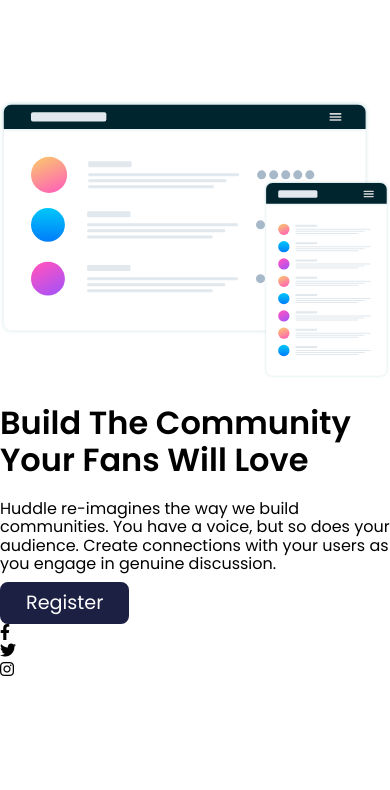
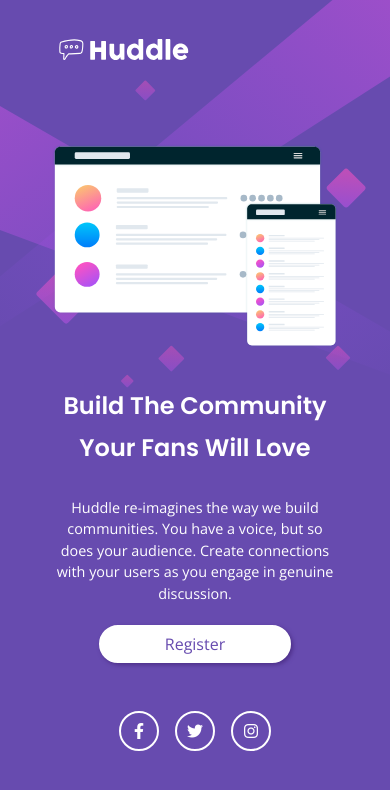
Before and after one commit to ragul0606/huddle-landing-page-with-single-introductory-section-master, a plain HTML site: page index.html in a window 390 px wide. Drawn offline with nearby package versions, Linux system fonts and the light colour scheme.

Commit message:
Mobile Layouts made

```diff
--- a/index.html
+++ b/index.html
@@ -50,14 +50,16 @@
     </header>
     <footer>
       <ul>
-        <li class="icons">
-          <i class="fa-brands fa-facebook-f"></i>
+        <li class="li-icons">
+          <a href="#" class="icons"><i class="fa-brands fa-facebook-f"></i></a>
         </li>
-        <li class="icons">
-          <i class="fa-brands fa-twitter"></i>
+
+        <li class="li-icons">
+          <a href="#" class="icons"><i class="fa-brands fa-twitter"></i></a>
         </li>
-        <li class="icons">
-          <i class="fa-brands fa-instagram"></i>
+
+        <li class="li-icons">
+          <a href="#" class="icons"><i class="fa-brands fa-instagram"></i></a>
         </li>
       </ul>
     </footer>
--- a/styles/style.css
+++ b/styles/style.css
@@ -13,8 +13,16 @@ html {
 }
 
 body {
-  font-family: "Poppins", sans-serif;
-  background-color: #fff;
+  width: 100vw;
+  height: 100vh;
+  padding: 2rem 3.25rem;
+  display: flex;
+  flex-direction: column;
+  background-image: url(../images/bg-mobile.svg);
+  background-color: var(--clr-violet);
+  background-position: top;
+  background-size: contain;
+  background-repeat: no-repeat;
 }
 
 /* global css */
@@ -42,17 +50,19 @@ li {
 
 .btn {
   display: inline-block;
-  border-radius: 8px;
-  padding: 0.5rem 1.5rem;
+  border-radius: 25px;
+  padding: 0.5rem 4rem;
   margin-top: 0.5rem;
   text-transform: capitalize;
-  font-size: 1.2rem;
+  font-family: var(--ff-open-sans);
+  font-size: 1rem;
   font-weight: 500;
   cursor: pointer;
   /* customize */
-  background-color: #1c2042;
-  color: white;
-  border: 2px solid #1c2042;
+  background-color: #fff;
+  color: var(--clr-violet);
+  border: 2px solid #fff;
+  box-shadow: 2px 2px 4px hsl(260, 49%, 36%);
 }
 
 :root {
@@ -62,7 +72,88 @@ li {
   --ff-open-sans: "Open Sans", sans-serif;
 }
 
+.navbar {
+  height: 4rem;
+}
+
+.logo {
+  width: 140px;
+}
+
+header {
+  display: flex;
+  flex-direction: column;
+  align-items: center;
+  justify-content: center;
+  margin: 3rem 0rem;
+  gap: 1rem;
+}
+
+.header-left-container {
+  width: 100%;
+}
+
+.header-img {
+  width: 100%;
+  height: auto;
+}
+
+.header-right-container {
+  display: flex;
+  flex-direction: column;
+  width: 100%;
+  align-items: center;
+  justify-content: center;
+  gap: 0.75rem;
+}
+
+.main-title {
+  font-family: var(--ff-poppins);
+  font-weight: 600;
+  color: #fff;
+  text-align: center;
+  font-size: 1.5rem;
+  line-height: 1.75;
+}
+
+.main-description {
+  text-align: center;
+  font-family: var(--ff-open-sans);
+  font-size: 0.9rem;
+  color: #fff;
+  line-height: 1.5;
+}
+
+footer {
+  height: 4rem;
+}
+
+ul {
+  display: flex;
+  flex-direction: row;
+  align-items: center;
+  justify-content: center;
+  gap: 1rem;
+  margin-bottom: 4rem;
+}
+
+.icons {
+  display: block;
+  color: #fff;
+  width: 2.5rem;
+  height: 2.5rem;
+  border: 2px solid #fff;
+  border-radius: 50%;
+  align-items: center;
+  display: flex;
+  align-items: center;
+  justify-content: center;
+}
+
 @media screen and (min-width: 576px) {
+  body {
+    background-image: url(../images/bg-desktop.svg);
+  }
 }
 
 /* Medium devices (tablets) */
```
